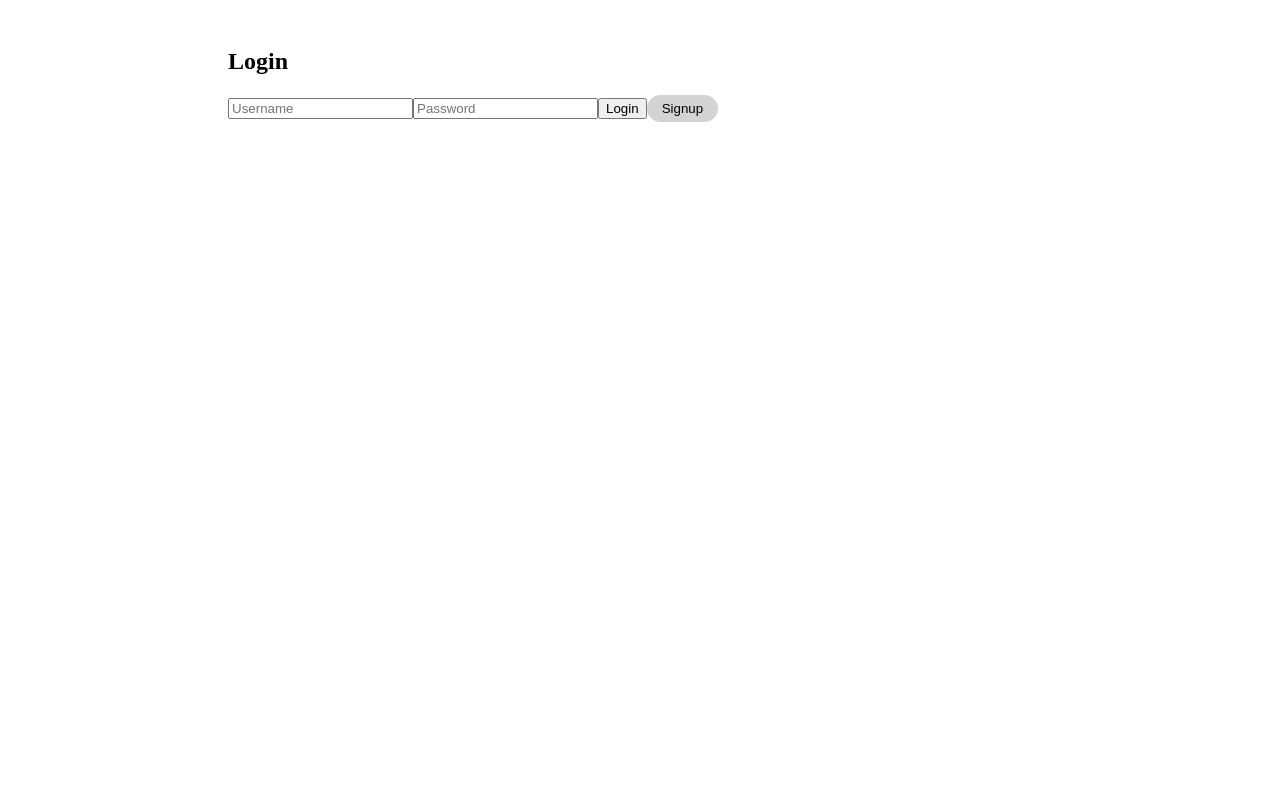
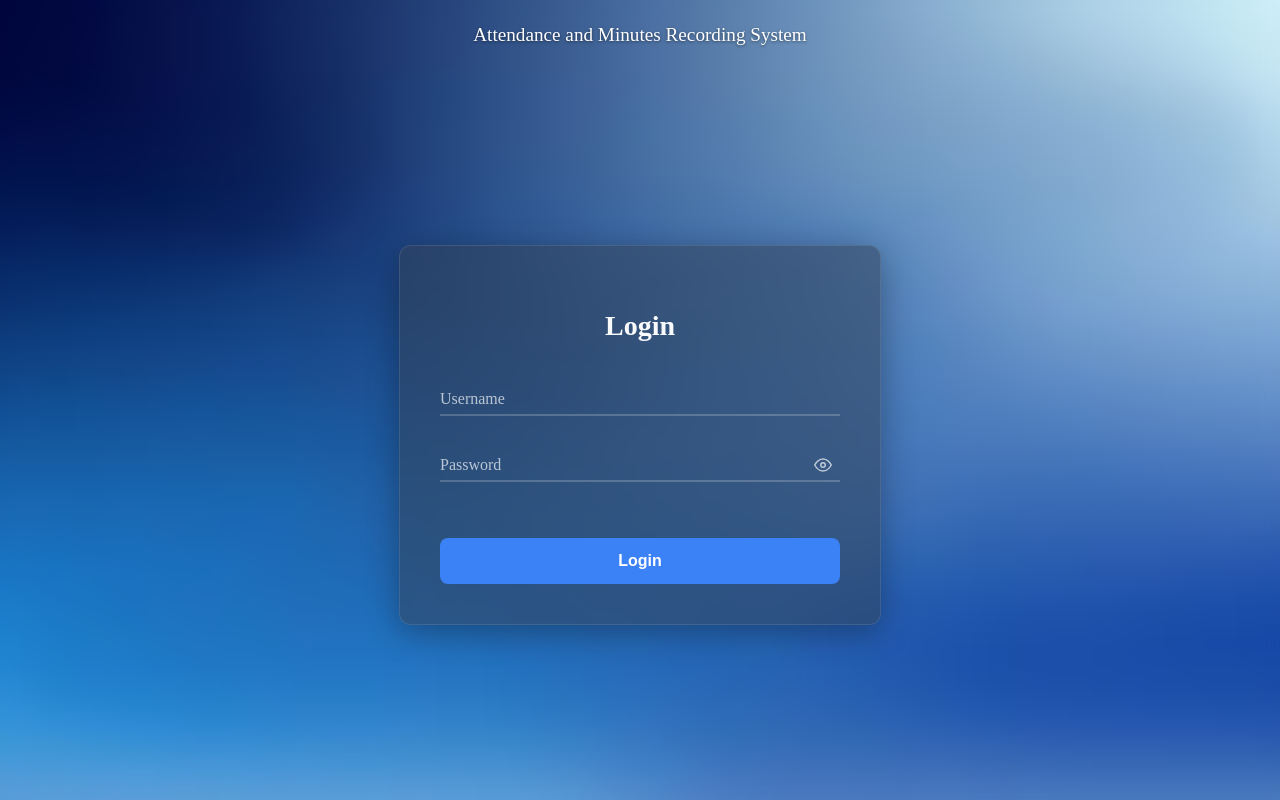
Before and after one commit to ligaya-milangela/sys-integ, a React (Create React App) app in the folder frontend/: page /login in a window 1280 px wide. Built offline with nearby package versions, Linux system fonts and the light colour scheme.

Commit message:
namagal na

```diff
--- a/frontend/src/pages/auth/login.js
+++ b/frontend/src/pages/auth/login.js
@@ -1,9 +1,16 @@
 import React, { useState } from 'react';
 import axios from 'axios';
 import { useNavigate } from 'react-router-dom';
+import background from '../../assets/background.png';
+import { FiEye, FiEyeOff } from 'react-icons/fi';
 
 export default function Login() {
   const [form, setForm] = useState({ username: '', password: '' });
+  const [isFocused, setIsFocused] = useState({
+    username: false,
+    password: false
+  });
+  const [showPassword, setShowPassword] = useState(false);
   const navigate = useNavigate();
 
   const handleLogin = async (e) => {
@@ -19,26 +26,241 @@ export default function Login() {
   };
 
   return (
-    <form onSubmit={handleLogin}>
-      <h2>Login</h2>
-      <input type="username" placeholder="Username" value={form.usermame} onChange={e => setForm({ ...form, username: e.target.value })} required />
-      <input type="password" placeholder="Password" value={form.password} onChange={e => setForm({ ...form, password: e.target.value })} required />
-      <button type="submit">Login</button>
-      <button
-              onClick={(e) => {
-                e.stopPropagation();
-                navigate(`/signup`);
+    <div style={{
+      position: 'fixed',
+      top: 0,
+      left: 0,
+      width: '100vw',
+      height: '100vh',
+      backgroundImage: `url(${background})`,
+      backgroundSize: 'cover',
+      backgroundPosition: 'center',
+      backgroundRepeat: 'no-repeat',
+      display: 'flex',
+      flexDirection: 'column',
+      alignItems: 'center'
+    }}>
+
+      <div style={{
+        width: '100%',
+        padding: '1.5rem 0',
+        textAlign: 'center',
+        zIndex: 1
+      }}>
+        <h1 style={{
+          color: 'white',
+          fontSize: '1.2rem',
+          fontWeight: '500',
+          margin: 0,
+          textShadow: '0 1px 3px rgba(0, 0, 0, 0.5)'
+        }}>
+          Attendance and Minutes Recording System
+        </h1>
+      </div>
+
+      <div style={{
+        position: 'absolute',
+        top: 0,
+        left: 0,
+        width: '100%',
+        height: '100%',
+        backdropFilter: 'blur(8px)',
+        WebkitBackdropFilter: 'blur(8px)',
+        zIndex: 0
+      }} />
+
+      <div style={{
+        flex: 1,
+        display: 'flex',
+        justifyContent: 'center',
+        alignItems: 'center',
+        width: '100%'
+      }}>
+        <form onSubmit={handleLogin} style={{
+          position: 'relative',
+          width: '90%',
+          maxWidth: '400px',
+          padding: '2.5rem',
+          borderRadius: '12px',
+          backgroundColor: 'rgba(51, 65, 85, 0.5)',
+          boxShadow: '0 8px 32px rgba(0, 0, 0, 0.3)',
+          border: '1px solid rgba(255, 255, 255, 0.1)',
+          zIndex: 1
+        }}>
+          <h2 style={{
+            color: '#f8fafc',
+            textAlign: 'center',
+            marginBottom: '2.5rem',
+            fontSize: '1.75rem',
+            fontWeight: '600'
+          }}>Login</h2>
+
+          <div style={{
+            position: 'relative',
+            marginBottom: '2rem'
+          }}>
+            <div style={{
+              position: 'absolute',
+              bottom: 0,
+              left: 0,
+              right: 0,
+              height: '2px',
+              backgroundColor: 'rgba(255, 255, 255, 0.2)',
+              zIndex: 1
+            }} />
+            <div style={{
+              position: 'absolute',
+              bottom: 0,
+              left: 0,
+              right: 0,
+              height: '2px',
+              backgroundColor: '#3b82f6',
+              zIndex: 2,
+              transform: isFocused.username ? 'scaleX(1)' : 'scaleX(0)',
+              transformOrigin: 'center',
+              transition: 'transform 0.3s ease'
+            }} />
+            <input
+              type="text"
+              value={form.username}
+              onChange={e => setForm({ ...form, username: e.target.value })}
+              onFocus={() => setIsFocused({...isFocused, username: true})}
+              onBlur={() => setIsFocused({...isFocused, username: form.username.length > 0})}
+              required
+              style={{
+                width: '100%',
+                padding: '0.5rem 0',
+                backgroundColor: 'transparent',
+                border: 'none',
+                borderBottom: 'none',
+                color: '#f8fafc',
+                fontSize: '1rem',
+                outline: 'none',
+                transition: 'all 0.3s ease'
               }}
+            />
+            <label style={{
+              position: 'absolute',
+              left: 0,
+              top: isFocused.username || form.username.length > 0 ? '-1.25rem' : '0.5rem',
+              color: isFocused.username ? '#3b82f6' : 'rgba(248, 250, 252, 0.7)',
+              fontSize: isFocused.username || form.username.length > 0 ? '0.75rem' : '1rem',
+              transition: 'all 0.3s ease',
+              pointerEvents: 'none'
+            }}>
+              Username
+            </label>
+          </div>
+
+          <div style={{
+            position: 'relative',
+            marginBottom: '2.5rem'
+          }}>
+            <div style={{
+              position: 'absolute',
+              bottom: 0,
+              left: 0,
+              right: 0,
+              height: '2px',
+              backgroundColor: 'rgba(255, 255, 255, 0.2)',
+              zIndex: 1
+            }} />
+            <div style={{
+              position: 'absolute',
+              bottom: 0,
+              left: 0,
+              right: 0,
+              height: '2px',
+              backgroundColor: '#3b82f6',
+              zIndex: 2,
+              transform: isFocused.password ? 'scaleX(1)' : 'scaleX(0)',
+              transformOrigin: 'center',
+              transition: 'transform 0.3s ease'
+            }} />
+            <input
+              type={showPassword ? "text" : "password"}
+              value={form.password}
+              onChange={e => setForm({ ...form, password: e.target.value })}
+              onFocus={() => setIsFocused({...isFocused, password: true})}
+              onBlur={() => setIsFocused({...isFocused, password: form.password.length > 0})}
+              required
               style={{
-                backgroundColor: '#d3d3d3',
+                width: '100%',
+                padding: '0.5rem 0',
+                backgroundColor: 'transparent',
                 border: 'none',
-                borderRadius: '15px',
-                padding: '6px 15px',
-                cursor: 'pointer'
+                borderBottom: 'none',
+                color: '#f8fafc',
+                fontSize: '1rem',
+                outline: 'none',
+                transition: 'all 0.3s ease',
+                paddingRight: '2rem'
+              }}
+            />
+            <label style={{
+              position: 'absolute',
+              left: 0,
+              top: isFocused.password || form.password.length > 0 ? '-1.25rem' : '0.5rem',
+              color: isFocused.password ? '#3b82f6' : 'rgba(248, 250, 252, 0.7)',
+              fontSize: isFocused.password || form.password.length > 0 ? '0.75rem' : '1rem',
+              transition: 'all 0.3s ease',
+              pointerEvents: 'none'
+            }}>
+              Password
+            </label>
+            <button
+              type="button"
+              onClick={() => setShowPassword(!showPassword)}
+              style={{
+                position: 'absolute',
+                right: '0',
+                top: '50%',
+                transform: 'translateY(-50%)',
+                background: 'transparent',
+                border: 'none',
+                color: 'rgba(248, 250, 252, 0.7)',
+                cursor: 'pointer',
+                padding: '0.5rem',
+                display: 'flex',
+                alignItems: 'center',
+                justifyContent: 'center',
+                ':hover': {
+                  color: '#3b82f6'
+                }
               }}
             >
-              Signup
+              {showPassword ? <FiEyeOff size={18} /> : <FiEye size={18} />}
             </button>
-    </form>
+          </div>
+
+          <button
+            type="submit"
+            style={{
+              width: '100%',
+              padding: '0.875rem',
+              borderRadius: '8px',
+              border: 'none',
+              backgroundColor: '#3b82f6',
+              color: 'white',
+              fontSize: '1rem',
+              fontWeight: '600',
+              cursor: 'pointer',
+              transition: 'all 0.3s ease',
+              marginTop: '1rem',
+              ':hover': {
+                backgroundColor: '#2563eb',
+                transform: 'translateY(-2px)',
+                boxShadow: '0 4px 8px rgba(0, 0, 0, 0.2)'
+              },
+              ':active': {
+                transform: 'translateY(0)'
+              }
+            }}
+          >
+            Login
+          </button>
+        </form>
+      </div>
+    </div>
   );
 }
```
